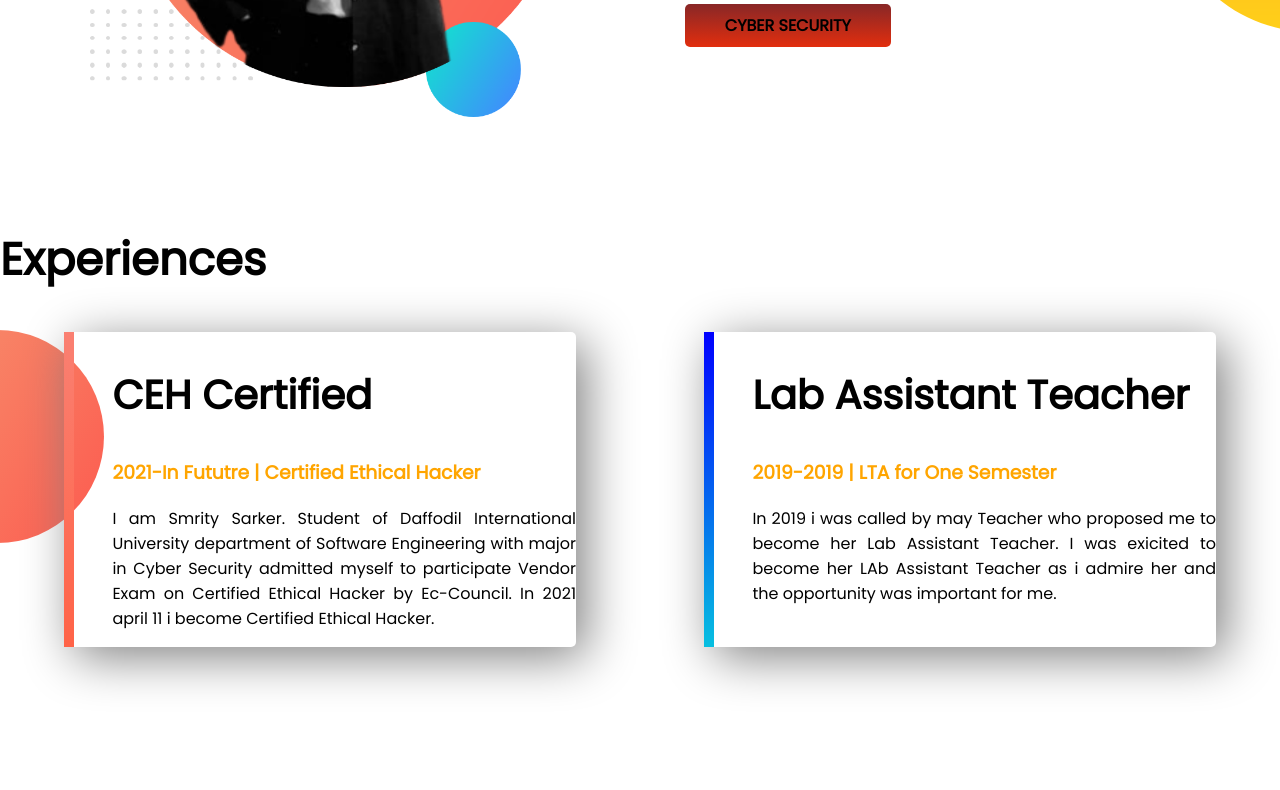
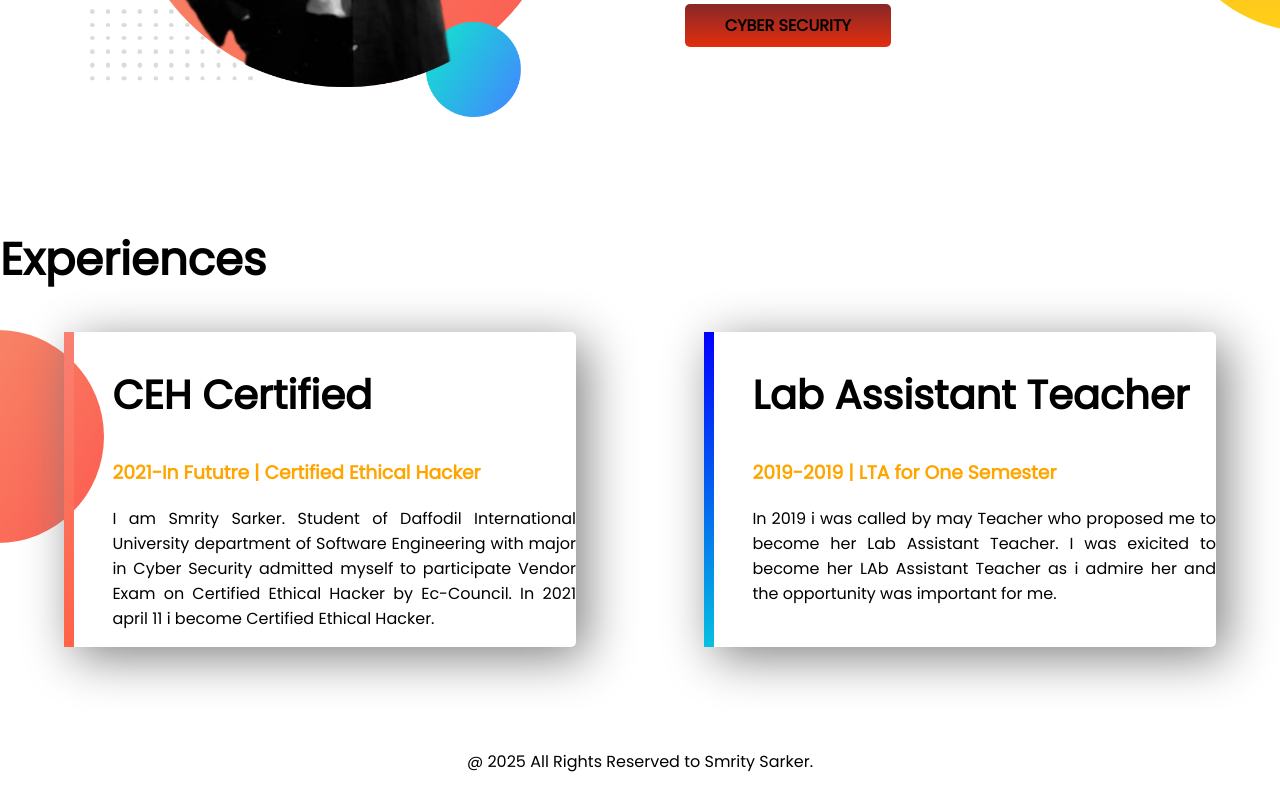
Before and after one commit to SmritySarkar/smrity-portfolio, a plain HTML site: page index.html in a window 1280 px wide. Shown: the part 943-1733 px from the top of the page. Before the commit the page ends 1692 px from the top, so only its background shows below. Drawn offline with Linux system fonts and the light colour scheme.

Commit message:
Footer added

```diff
--- a/index.html
+++ b/index.html
@@ -57,5 +57,8 @@
         </div>
     </div>
       </section>
+      <footer>
+          <p>@ 2025 All Rights Reserved to Smrity Sarker.</p>
+      </footer>
 </body>
 </html>
--- a/style.css
+++ b/style.css
@@ -104,3 +104,7 @@ h2 {
     border-image-slice: 1;
 
 }
+
+footer p {
+    text-align: center;
+}
```
